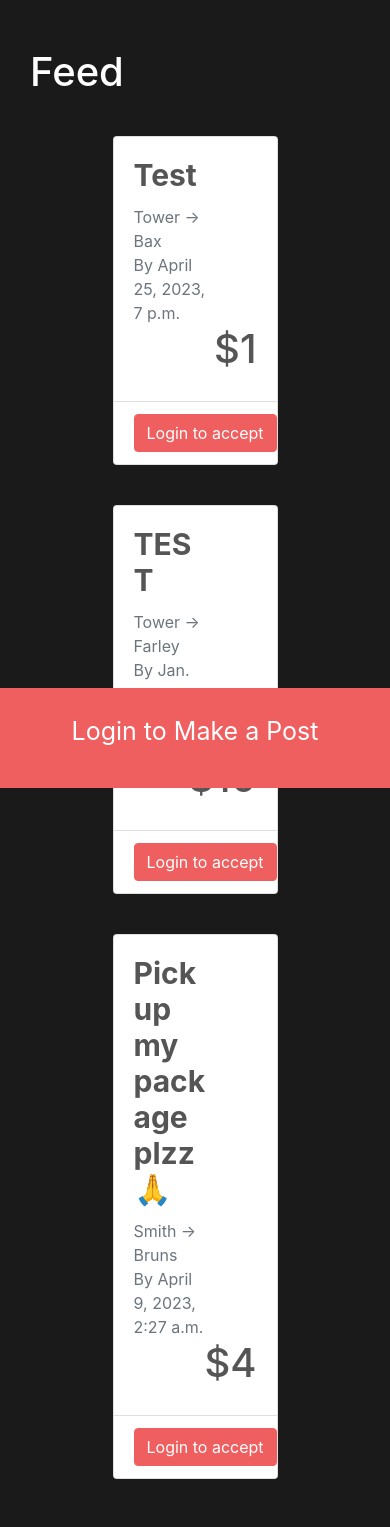
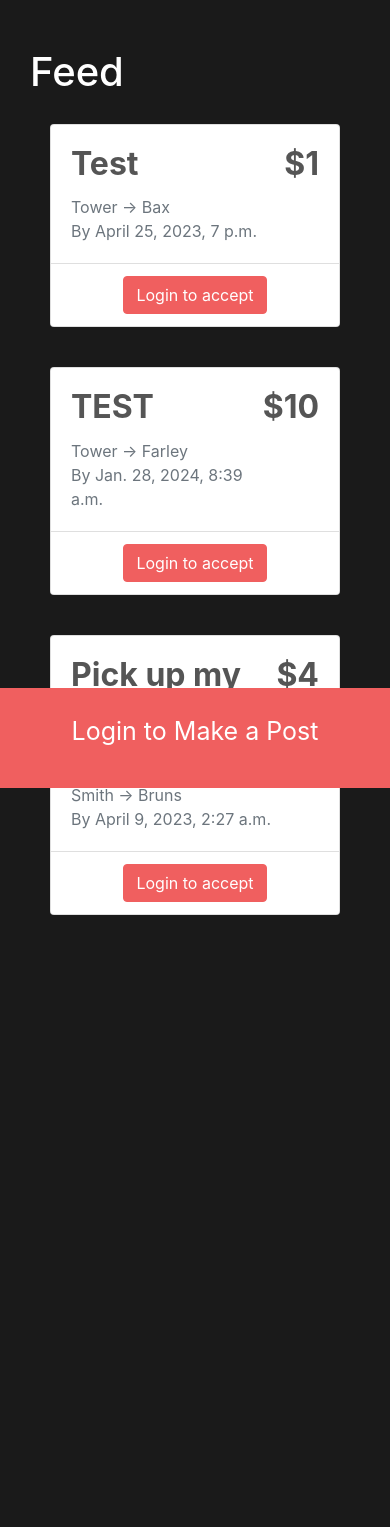
Before and after one commit to alexracape/tascii, a Django app: page / in a window 390 px wide. Shown: the part 56-1583 px from the top of the page. After the commit the page ends 971 px from the top, so only its background shows below. Run offline with Django 4.2, Linux system fonts and the light colour scheme; data comes from the database, SQL or seed files in the repository; some libraries are stand-ins or nearby versions.

Commit message:
Made design responsive for smaller screen sizes

```diff
--- a/feed/static/feed/main.css
+++ b/feed/static/feed/main.css
@@ -42,24 +42,25 @@ body {
 }
 
 .post {
-  width: 50%;
+  width: 100%;
+  max-width: 500px;
   color: #555555;
-  margin-top: 40px;
-  margin-bottom: 40px;
+  padding: 20px;
 }
 
 .card-title {
-  font-size: 30px;
+  font-size: 2rem;
   font-weight: Bold;
 }
 
 .card-price {
   text-align: right;
-  font-size: 40px;
+  font-size: 2rem;
+  font-weight: bold;
 }
 
 .card-text {
-  font-size: 16px;
+  font-size: 1rem;
   margin-bottom: 0px;
 }
 
--- a/feed/templates/feed.html
+++ b/feed/templates/feed.html
@@ -14,17 +14,13 @@
 {% for post in posts %}
     <div class="post md-4 mx-auto">
         <div class="card rounded-3">
-
-        <div class="card-body row">
-            <div class="col-8">
+          <div class="card-body d-flex justify-content-between">
+            <div class="d-flex flex-column">
               <h5 class="card-title">{{ post.title }}</h5>
               <p class="card-text text-muted">{{ post.start_loc }} &rarr; {{ post.end_loc }}</p>
               <p class="card-text text-muted">By {{ post.expiration_date }}</p>
             </div>
-
-            <div class="col">
-                <h4 class="card-price">${{ post.price }}</h4>
-            </div>
+            <h4 class="card-price text-right">${{ post.price }}</h4>
           </div>
 
           <div class="card-footer bg-white text-center">
@@ -37,7 +33,6 @@
             {% else %}
             <a href="{% url 'login' %}" class="btn btn-primary">Login to accept</a>
             {% endif %}
-
           </div>
         </div>
       </div>
--- a/tascii_prototype/settings.py
+++ b/tascii_prototype/settings.py
@@ -24,7 +24,7 @@ BASE_DIR = Path(__file__).resolve().parent.parent
 # See https://docs.djangoproject.com/en/4.1/howto/deployment/checklist/
 
 # SECURITY WARNING: keep the secret key used in production secret!
-# SECRET_KEY = 'django-insecure-l^!bd!d@@@gceu!$ib4k$29b=s@nncppje1w+wqide^83@%@8l'
+SECRET_KEY = 'django-insecure-l^!bd!d@@@gceu!$ib4k$29b=s@nncppje1w+wqide^83@%@8l'
 
 # SECURITY WARNING: don't run with debug turned on in production!
 DEBUG = True
```
Lines whose indentation alone changed are shown as unchanged.
